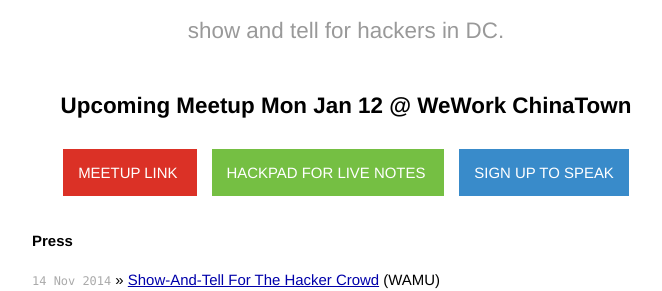
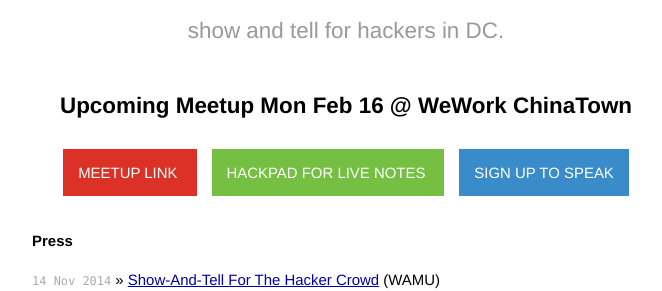
Before and after one commit to dchackandtell/dchackandtell.github.io, a Jekyll site: the page built from index.html, in a window 1280 px wide. Shown: the part 181-472 px from the top of the page, without its empty margins (294-956 px from the left). Built offline with Jekyll 4.4.1, drawn with Linux system fonts in a browser that asks for light colours.

Commit message:
list upcoming February meetup

```diff
--- a/index.html
+++ b/index.html
@@ -5,8 +5,8 @@
 
 <div id="home">
   <div id="links">
-    <h1>Upcoming Meetup Mon Jan 12 @ WeWork ChinaTown</h1>
-    <a href="http://www.meetup.com/DC-Hack-and-Tell/events/218931884/" class="button red"> MeetUp Link </a>
+    <h1>Upcoming Meetup Mon Feb 16 @ WeWork ChinaTown</h1>
+    <a href="http://www.meetup.com/DC-Hack-and-Tell/events/218931900/" class="button red"> MeetUp Link </a>
     <a href="https://hackpad.com/sHmljSNxt0U" class="button green"> HackPad for Live Notes </a>
     <a href="https://docs.google.com/forms/d/15F33kAQFgI825JECUI7uAqXrdgbr1dkjO0DRK4MOKq4/viewform" class="button blue"> Sign Up to Speak</a>
   </div>
```
